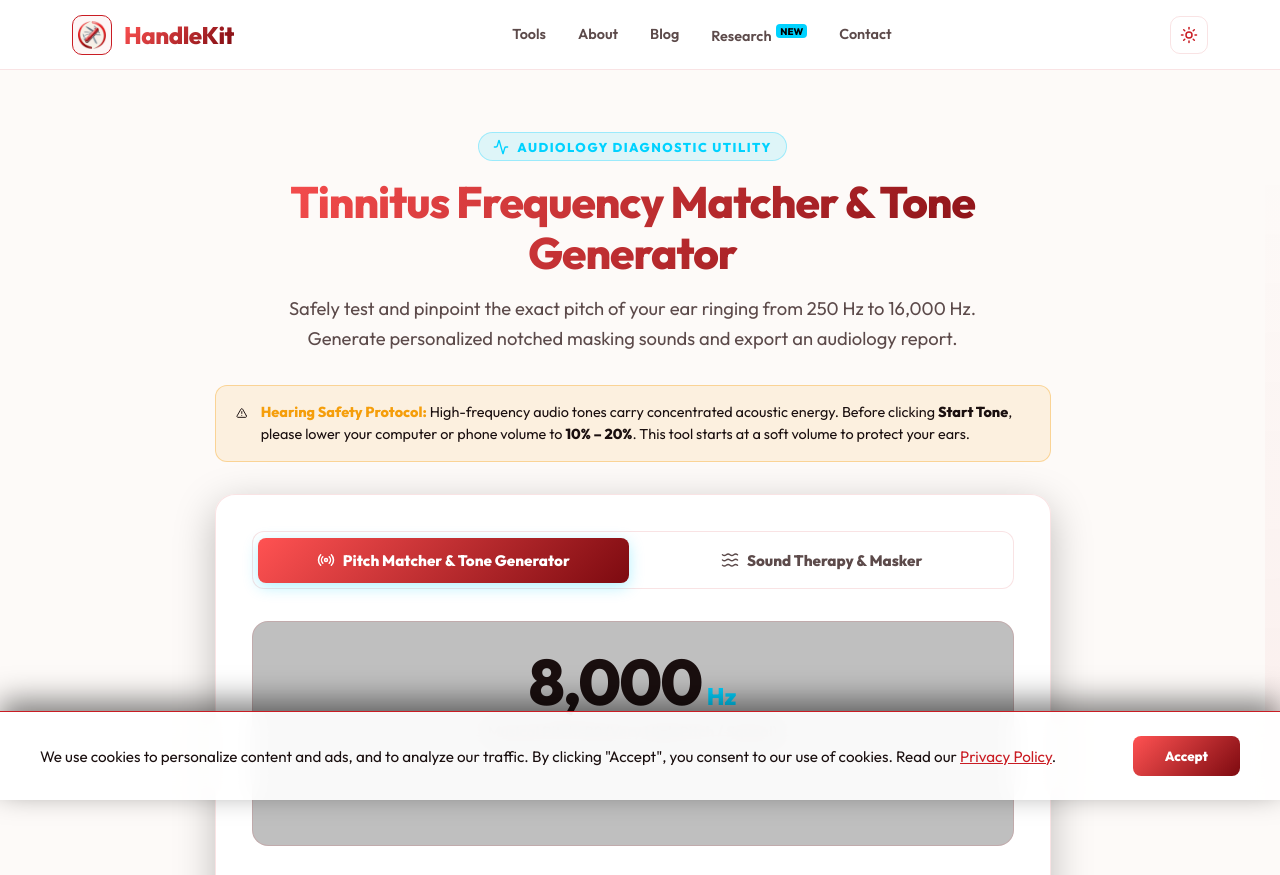
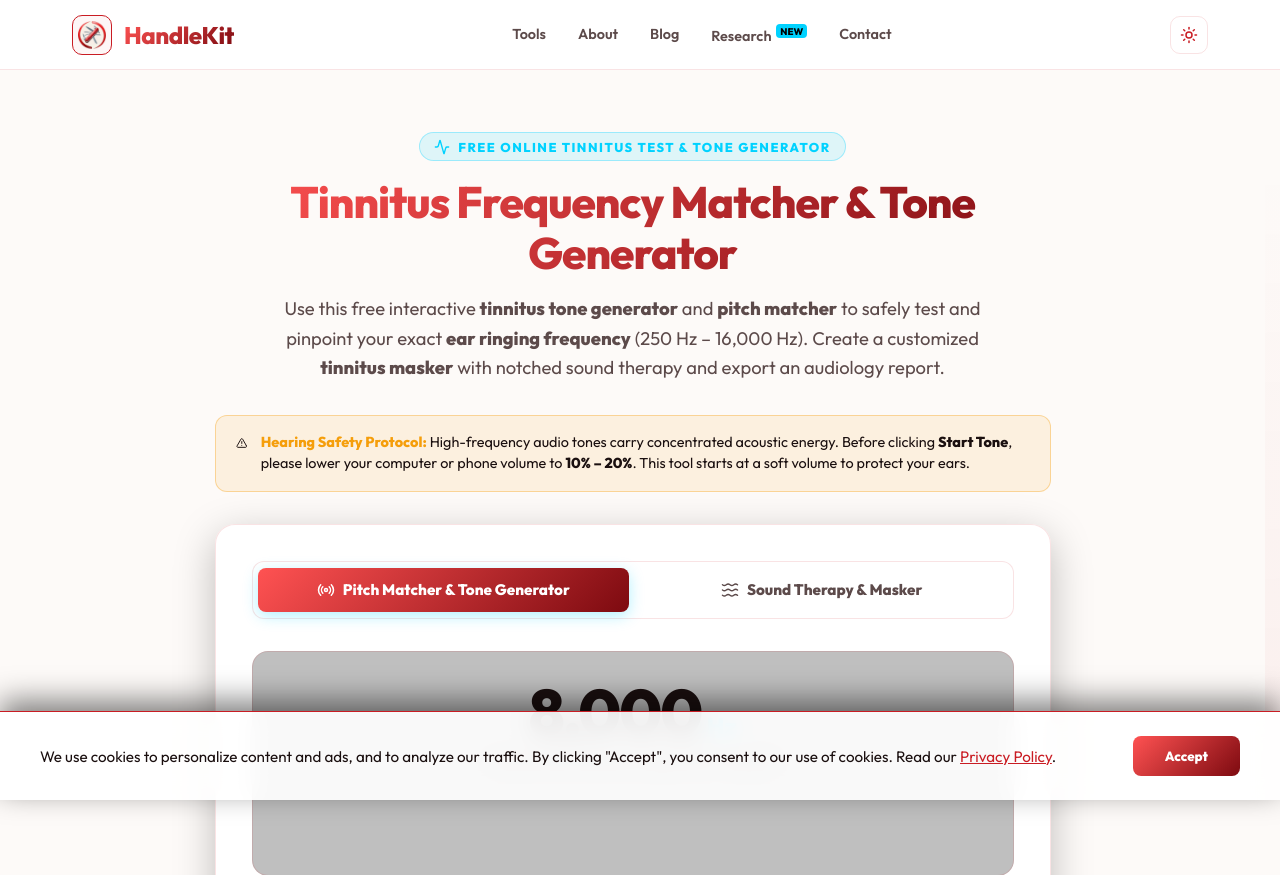
Before and after one commit to pasihaka/handlekit.com, a Flask app: page /tinnitus-frequency-matcher in a window 1280 px wide. Shown: the top 875 px of the page. Run offline with Flask 3, Linux system fonts and the light colour scheme; some libraries are stand-ins or nearby versions.

Commit message:
Optimize SEO keywords and cross-links for Tinnitus Frequency Matcher

```diff
--- a/templates/tinnitus_frequency_matcher.html
+++ b/templates/tinnitus_frequency_matcher.html
@@ -1,5 +1,5 @@
 {% set title = "Tinnitus Frequency Matcher & Tone Generator | Find Your Pitch (Free)" %}
-{% set description = "Pinpoint the exact frequency of your tinnitus with our free online pitch matcher and tone generator (250 Hz - 16 kHz). Find your ear ringing pitch, test notched masking sounds, and export an audiology report." %}
+{% set description = "Pinpoint your tinnitus frequency (250 Hz - 16 kHz) with our free tone generator and pitch matcher. Test notched sound masking and export an audiology report." %}
 {% extends "layout.html" %}
 
 {% block head_extra %}
@@ -29,7 +29,8 @@
         "price": "0",
         "priceCurrency": "USD"
       },
-      "description": "Interactive Web Audio tool to match your subjective tinnitus frequency from 250 Hz to 16,000 Hz, generate custom notched masking noise, and export an audiology summary."
+      "description": "Interactive Web Audio tool to match your subjective tinnitus frequency from 250 Hz to 16,000 Hz, generate custom notched masking noise, and export an audiology summary.",
+      "keywords": "tinnitus frequency matcher, tinnitus tone generator, tinnitus test, tinnitus frequency, tinnitus pitch, ear ringing frequency, tinnitus masker, notched sound therapy, audiology pitch matching"
     },
     {
       "@type": "MedicalWebPage",
@@ -55,6 +56,22 @@
         },
         {
           "@type": "Question",
+          "name": "How does this tinnitus tone generator work?",
+          "acceptedAnswer": {
+            "@type": "Answer",
+            "text": "Our free browser-based tinnitus tone generator produces continuous pure sine, triangle, and square waveforms from 250 Hz up to 16,000 Hz. By adjusting the frequency slider and fine-tuning steppers, you can locate the exact acoustic pitch of your ear ringing."
+          }
+        },
+        {
+          "@type": "Question",
+          "name": "Can I use this page as an online tinnitus test?",
+          "acceptedAnswer": {
+            "@type": "Answer",
+            "text": "Yes. This online tinnitus test measures pitch matching, loudness balance, and ear laterality (left, right, or both ears), generating an audiology report that you can bring to an ENT physician or audiologist."
+          }
+        },
+        {
+          "@type": "Question",
           "name": "What is the most common tinnitus frequency?",
           "acceptedAnswer": {
             "@type": "Answer",
@@ -740,13 +757,13 @@
     <!-- Top Header -->
     <div class="tool-header-block">
         <div class="tool-badge">
-            <i data-lucide="activity" style="width: 16px; height: 16px;"></i> Audiology Diagnostic Utility
+            <i data-lucide="activity" style="width: 16px; height: 16px;"></i> Free Online Tinnitus Test &amp; Tone Generator
         </div>
         <h1 style="font-size: 2.75rem; font-weight: 800; color: var(--text-main); line-height: 1.15; margin-bottom: 1rem; letter-spacing: -1px;">
             Tinnitus Frequency Matcher &amp; Tone Generator
         </h1>
-        <p style="color: var(--text-sub); font-size: 1.15rem; max-width: 700px; margin: 0 auto; line-height: 1.6;">
-            Safely test and pinpoint the exact pitch of your ear ringing from 250 Hz to 16,000 Hz. Generate personalized notched masking sounds and export an audiology report.
+        <p style="color: var(--text-sub); font-size: 1.15rem; max-width: 730px; margin: 0 auto; line-height: 1.6;">
+            Use this free interactive <strong>tinnitus tone generator</strong> and <strong>pitch matcher</strong> to safely test and pinpoint your exact <strong>ear ringing frequency</strong> (250 Hz – 16,000 Hz). Create a customized <strong>tinnitus masker</strong> with notched sound therapy and export an audiology report.
         </p>
     </div>
 
@@ -1148,6 +1165,36 @@
 
             <div class="faq-item open">
                 <button class="faq-question" onclick="toggleFaq(this)">
+                    How do I use this page as a tinnitus tone generator?
+                    <i data-lucide="chevron-down"></i>
+                </button>
+                <div class="faq-answer">
+                    Our free browser-based <strong>tinnitus tone generator</strong> produces continuous pure sine, triangle, and square sound waves from 250 Hz up to 16,000 Hz. Adjust the logarithmic slider or use the fine-tuning buttons until the generated sound matches your ear ringing frequency. You can also adjust stereo pan to isolate your left ear, right ear, or both.
+                </div>
+            </div>
+
+            <div class="faq-item">
+                <button class="faq-question" onclick="toggleFaq(this)">
+                    Can I use this tool as a free online tinnitus test?
+                    <i data-lucide="chevron-down"></i>
+                </button>
+                <div class="faq-answer">
+                    Yes. This online <strong>tinnitus test</strong> provides objective measurements for pitch matching, loudness balance, and ear laterality (left, right, or bilateral ringing). Once you identify your frequency, you can print or copy an audiology report card to share with your ENT doctor or hearing specialist.
+                </div>
+            </div>
+
+            <div class="faq-item">
+                <button class="faq-question" onclick="toggleFaq(this)">
+                    How does an acoustic tinnitus masker provide relief?
+                    <i data-lucide="chevron-down"></i>
+                </button>
+                <div class="faq-answer">
+                    An acoustic <strong>tinnitus masker</strong> uses customized ambient noise (such as Notched Pink Noise, Notched White Noise, or Narrowband Noise) designed to cover or blend with internal ringing. In tailor-made notched sound therapy (TMNST), filtering out your exact ringing pitch helps inhibit hyperactive auditory cortex neurons without irritating your hearing.
+                </div>
+            </div>
+
+            <div class="faq-item">
+                <button class="faq-question" onclick="toggleFaq(this)">
                     Why does my tinnitus sound like it has multiple frequencies?
                     <i data-lucide="chevron-down"></i>
                 </button>
```
Also changed, not shown: templates/contrast_sensitivity_test.html (+7 -0 lines), templates/jnd_test.html (+7 -0 lines).
